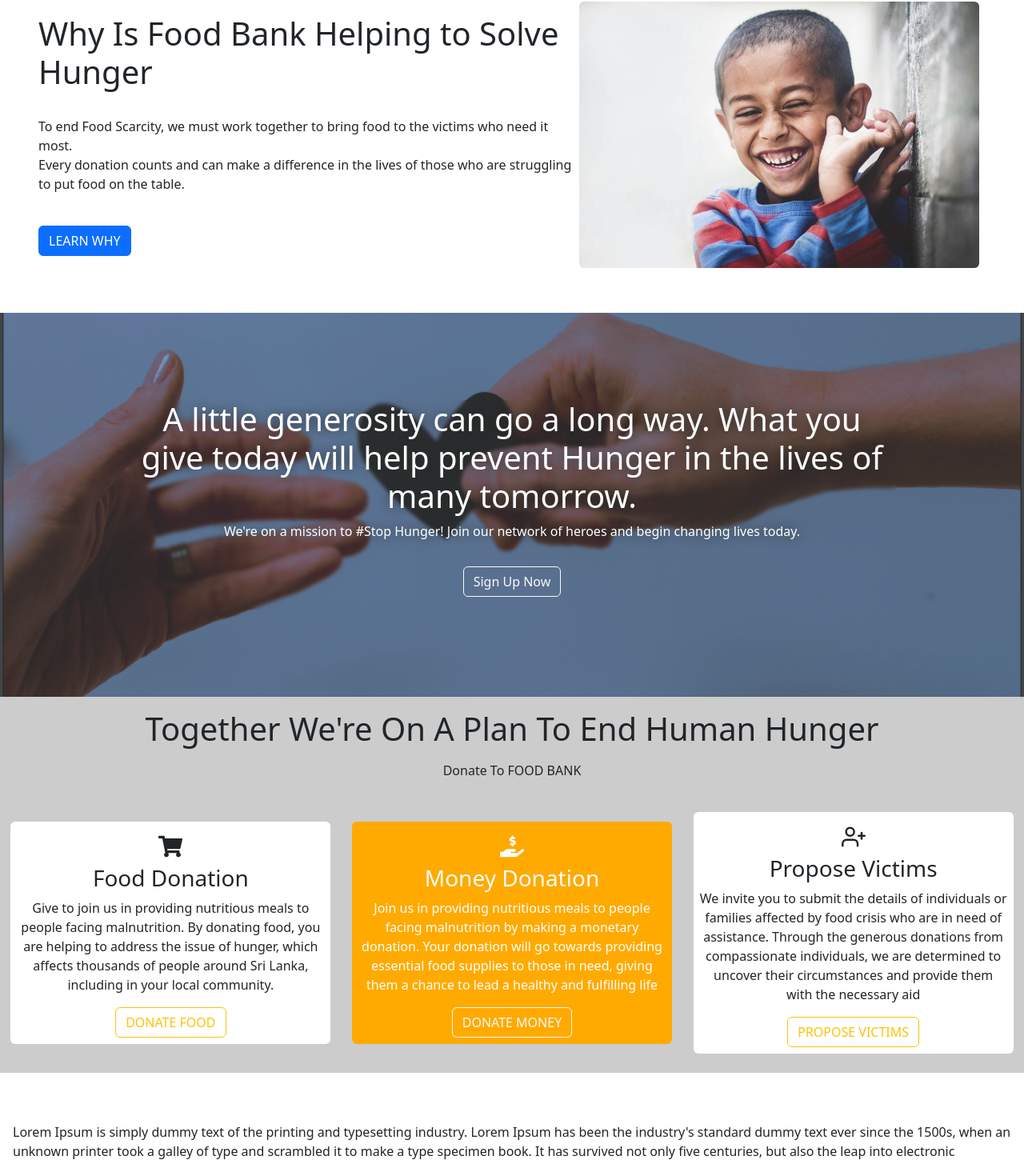
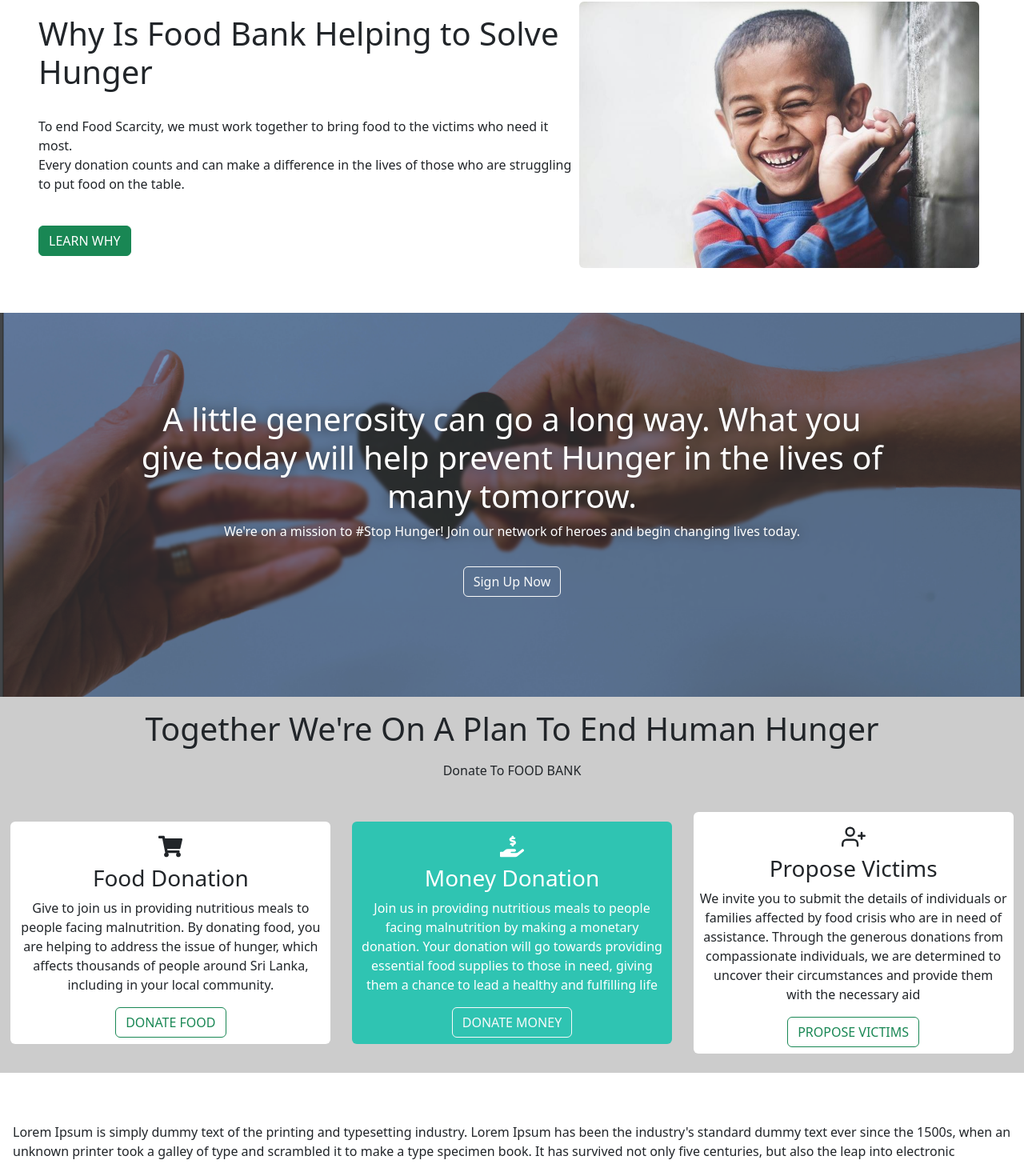
Before and after one commit to ingenious-it/food-bank, a React (Create React App) app in the folder client/: page / in a window 1280 px wide. Shown: the part 2188-3643 px from the top of the page at 80% size. Built offline with nearby package versions, Linux system fonts and the light colour scheme.

Commit message:
cards revisit

```diff
--- a/client/src/components/CardsHome.css
+++ b/client/src/components/CardsHome.css
@@ -10,7 +10,7 @@
 }
 
 .foodd{
-    background-color: #ffaa00;
+    background-color: #2fc4b2;
     color: #ffffff;
 }
 @media(max-width:991px){
--- a/client/src/components/CardsHome.jsx
+++ b/client/src/components/CardsHome.jsx
@@ -28,7 +28,7 @@ const DCards = () => {
             </p>
             <button
               type="button"
-              class="btn btn-outline-warning"
+              class="btn btn-outline-success"
               data-bs-toggle="modal"
               data-bs-target="#exampleModal"
               onClick={() => {
@@ -68,7 +68,7 @@ const DCards = () => {
               determined to uncover their circumstances and provide them with
               the necessary aid
             </p>
-            <button type="button" class="btn btn-outline-warning">
+            <button type="button" class="btn btn-outline-success">
               PROPOSE VICTIMS
             </button>
           </div>
--- a/client/src/components/Home.jsx
+++ b/client/src/components/Home.jsx
@@ -90,7 +90,7 @@ const Home = () => {
                     </h1><br/>
                     <p>To end Food Scarcity, we must work together to bring food to the victims who need it most.<br/>Every donation counts and can make a difference in the lives of those who are struggling to put food on the table.
                     </p><br></br>
-                    <button type="button" class="btn btn-primary">LEARN WHY</button>
+                    <button type="button" class="btn btn-success">LEARN WHY</button>
                     </div>
                     {/* <div className='m-2'>
                         <motion.div animate={{x:[300,-50]}}>
```
